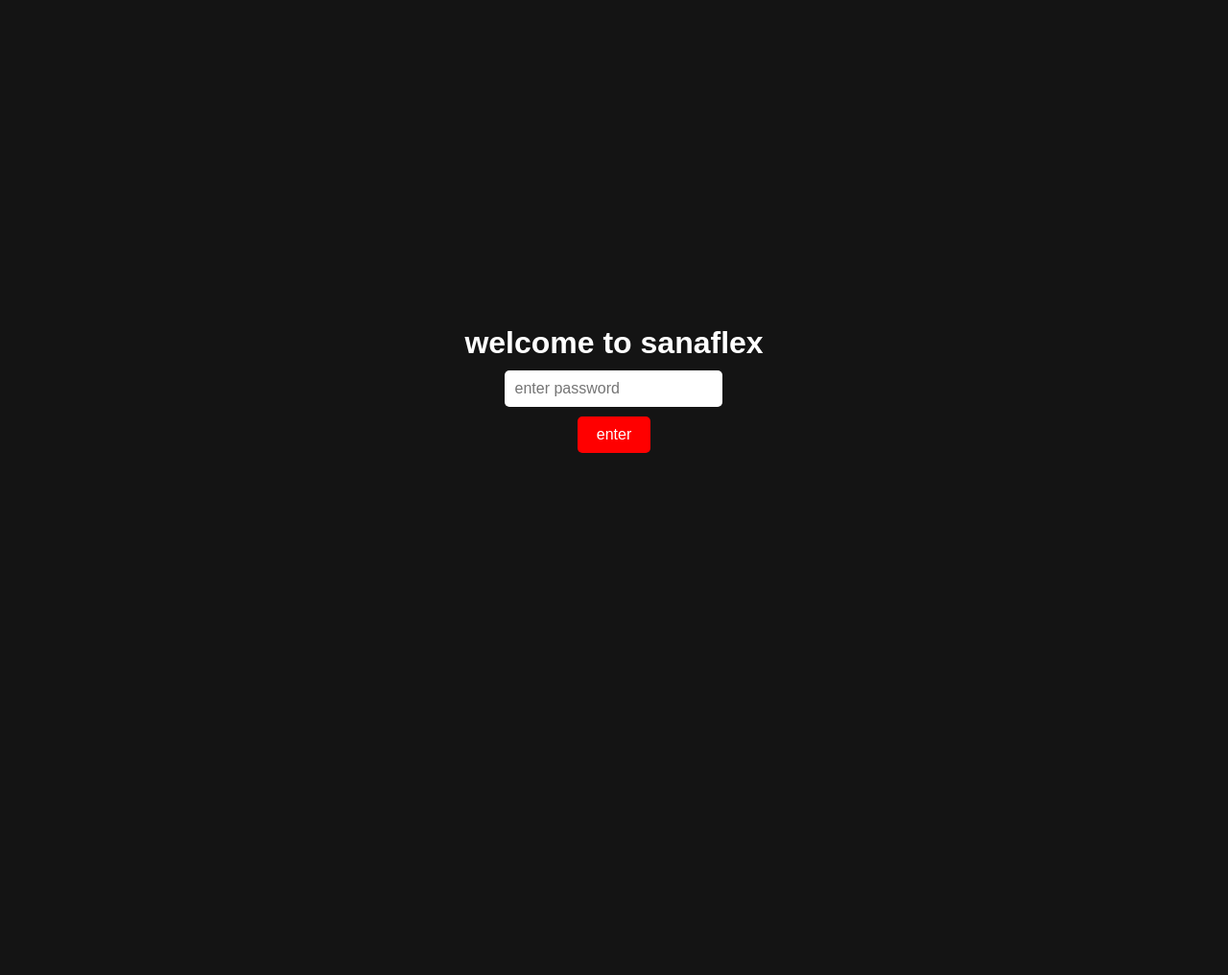
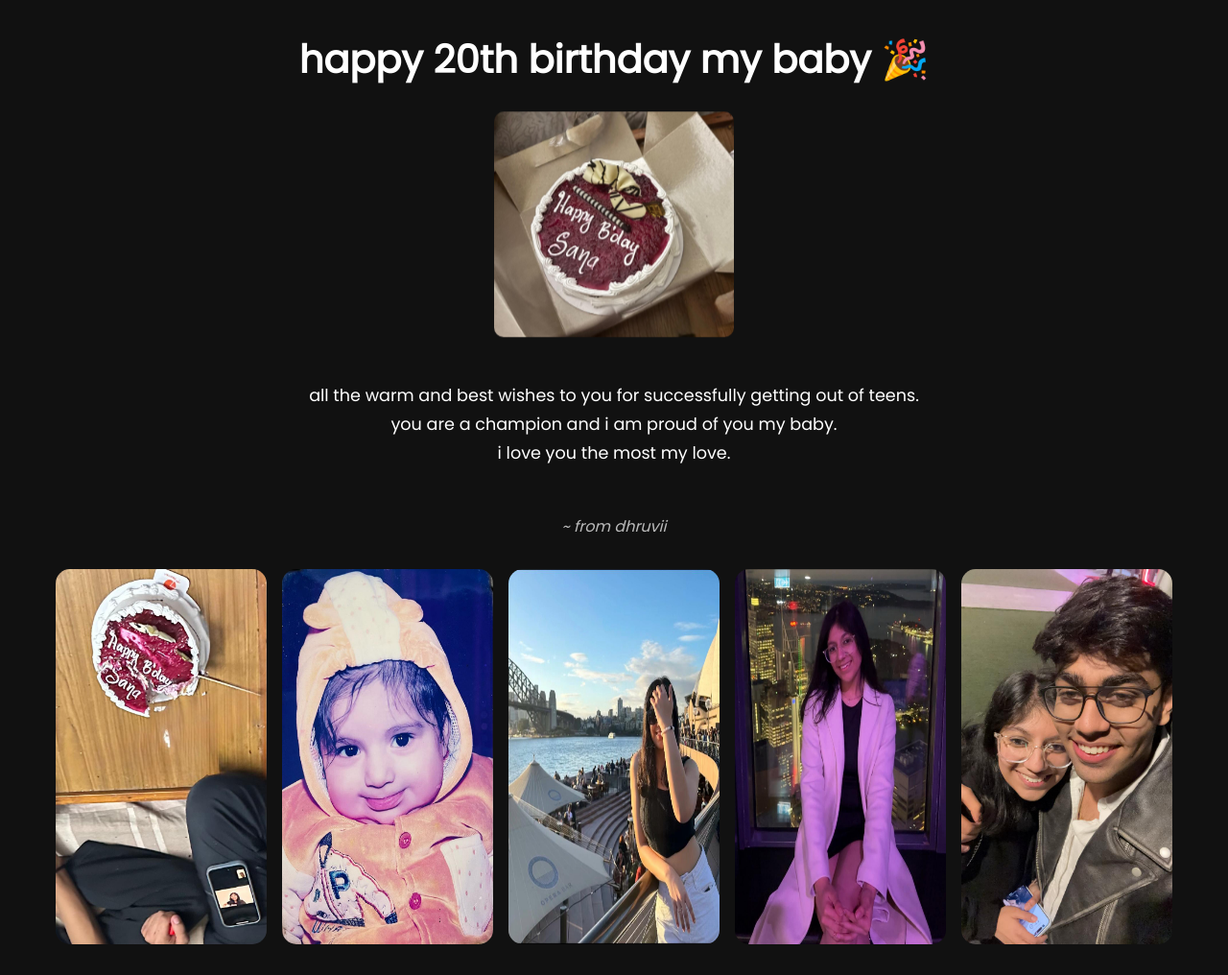
Before and after one commit to dhruvgrover5/sanaflex-birthday, a plain HTML site: page index.html in a window 1280 px wide. Shown: the whole page at 96% size. Before the commit the page ends 800 px from the top, so only its background shows below. Drawn offline with Linux system fonts and the light colour scheme.

Commit message:
Update index.html

```diff
--- a/index.html
+++ b/index.html
@@ -3,124 +3,99 @@
 <head>
   <meta charset="UTF-8" />
   <meta name="viewport" content="width=device-width, initial-scale=1.0"/>
-  <title>sanaflex - login</title>
+  <title>Happy 20th Birthday Sana 🎉</title>
+  <link href="https://fonts.googleapis.com/css2?family=Pacifico&family=Poppins&display=swap" rel="stylesheet">
   <style>
-    body {
+    * {
       margin: 0;
       padding: 0;
-      font-family: Arial, sans-serif;
-      background-color: #141414;
+      box-sizing: border-box;
+    }
+    body {
+      background-color: #111;
       color: #fff;
+      font-family: 'Poppins', sans-serif;
+      text-align: center;
+      padding: 2rem;
+    }
+    h1 {
+      font-size: 2.5rem;
+      margin-bottom: 1rem;
+      animation: pop 1.5s ease-in-out;
+    }
+    p {
+      font-size: 1.1rem;
+      margin: 1rem auto;
+      max-width: 700px;
+      line-height: 1.7;
+      animation: fadeIn 2s ease-in;
+    }
+    .cake {
+      width: 250px;
+      margin: 1rem auto;
+      border-radius: 10px;
+      animation: float 3s ease-in-out infinite;
+    }
+    .gallery {
       display: flex;
+      flex-wrap: wrap;
       justify-content: center;
-      align-items: center;
-      height: 100vh;
+      gap: 1rem;
+      margin-top: 2rem;
     }
-    .login-container, .main-content, .birthday-content {
-      display: none;
-      flex-direction: column;
-      align-items: center;
-      text-align: center;
+    .gallery img {
+      width: 220px;
+      height: auto;
+      border-radius: 15px;
+      transition: transform 0.3s ease;
+      animation: fadeIn 2s ease-in;
     }
-    .login-container.active,
-    .main-content.active,
-    .birthday-content.active {
-      display: flex;
+    .gallery img:hover {
+      transform: scale(1.05);
     }
-    input[type="password"] {
-      padding: 10px;
-      border: none;
-      border-radius: 5px;
-      font-size: 16px;
+
+    footer {
+      margin-top: 3rem;
+      font-style: italic;
+      color: #bbb;
     }
-    button {
-      padding: 10px 20px;
-      margin-top: 10px;
-      border: none;
-      border-radius: 5px;
-      background-color: red;
-      color: white;
-      font-size: 16px;
-      cursor: pointer;
+
+    @keyframes float {
+      0% { transform: translateY(0); }
+      50% { transform: translateY(-10px); }
+      100% { transform: translateY(0); }
     }
-    .netflix-header {
-      font-size: 3rem;
-      margin-bottom: 20px;
-      font-weight: bold;
-      color: red;
+
+    @keyframes pop {
+      0% { transform: scale(0); opacity: 0; }
+      100% { transform: scale(1); opacity: 1; }
     }
-    .profile-card {
-      background-color: #222;
-      padding: 20px;
-      border-radius: 10px;
-      text-align: center;
-      cursor: pointer;
-    }
-    .profile-img {
-      width: 100px;
-      height: 100px;
-      border-radius: 50%;
-      margin-bottom: 10px;
-    }
-    .cake-img {
-      max-width: 250px;
-      border-radius: 10px;
-      margin-bottom: 20px;
-    }
-    audio {
-      display: none;
-    }
-    h1, p {
-      margin: 10px;
+
+    @keyframes fadeIn {
+      from { opacity: 0; }
+      to { opacity: 1; }
     }
   </style>
 </head>
 <body>
+  <h1>happy 20th birthday my baby 🎉</h1>
 
-  <div class="login-container active" id="loginContainer">
-    <h1>welcome to sanaflex</h1>
-    <input type="password" id="passwordInput" placeholder="enter password" />
-    <button onclick="checkPassword()">enter</button>
+  <img src="cake.png.png" alt="Birthday Cake" class="cake" />
+
+  <p>
+    all the warm and best wishes to you for successfully getting out of teens. <br>
+    you are a champion and i am proud of you my baby. <br>
+    i love you the most my love.
+  </p>
+
+  <footer>~ from dhruvii</footer>
+
+  <div class="gallery">
+    <img src="cake-cut.png.png" alt="cake cut" />
+    <img src="sana.png.png" alt="sana" />
+    <img src="sana1.png.png" alt="sana1" />
+    <img src="sana2.png.png" alt="sana2" />
+    <img src="sana3.png.png" alt="sana3" />
   </div>
-
-  <div class="main-content" id="mainContent">
-    <div class="netflix-header">sanaflex</div>
-    <div class="profile-card" onclick="openBirthday()">
-      <img src="sana.png.png" alt="sana" class="profile-img" />
-      <div>sanaaaaaaa</div>
-    </div>
-  </div>
-
-  <div class="birthday-content" id="birthdayContent">
-    <h1>happy 20th birthday my baby 🎉</h1>
-    <img src="cake.png.png" alt="cake" class="cake-img" />
-    <p>
-      all the warm and best wishes to you for successfully getting out of teens.<br />
-      you are a champion and i am proud of you my baby.<br />
-      i love you the most my love.<br /><br />
-      ~ from dhruvii
-    </p>
-    <audio autoplay loop>
-      <source src="https://files.catbox.moe/td4k7o.mp3" type="audio/mp3" />
-    </audio>
-  </div>
-
-  <script>
-    function checkPassword() {
-      const input = document.getElementById("passwordInput").value.toLowerCase();
-      if (input === "20april") {
-        document.getElementById("loginContainer").classList.remove("active");
-        document.getElementById("mainContent").classList.add("active");
-      } else {
-        alert("incorrect password. try again!");
-      }
-    }
-
-    function openBirthday() {
-      document.getElementById("mainContent").classList.remove("active");
-      document.getElementById("birthdayContent").classList.add("active");
-    }
-  </script>
-
 </body>
 </html>
```
